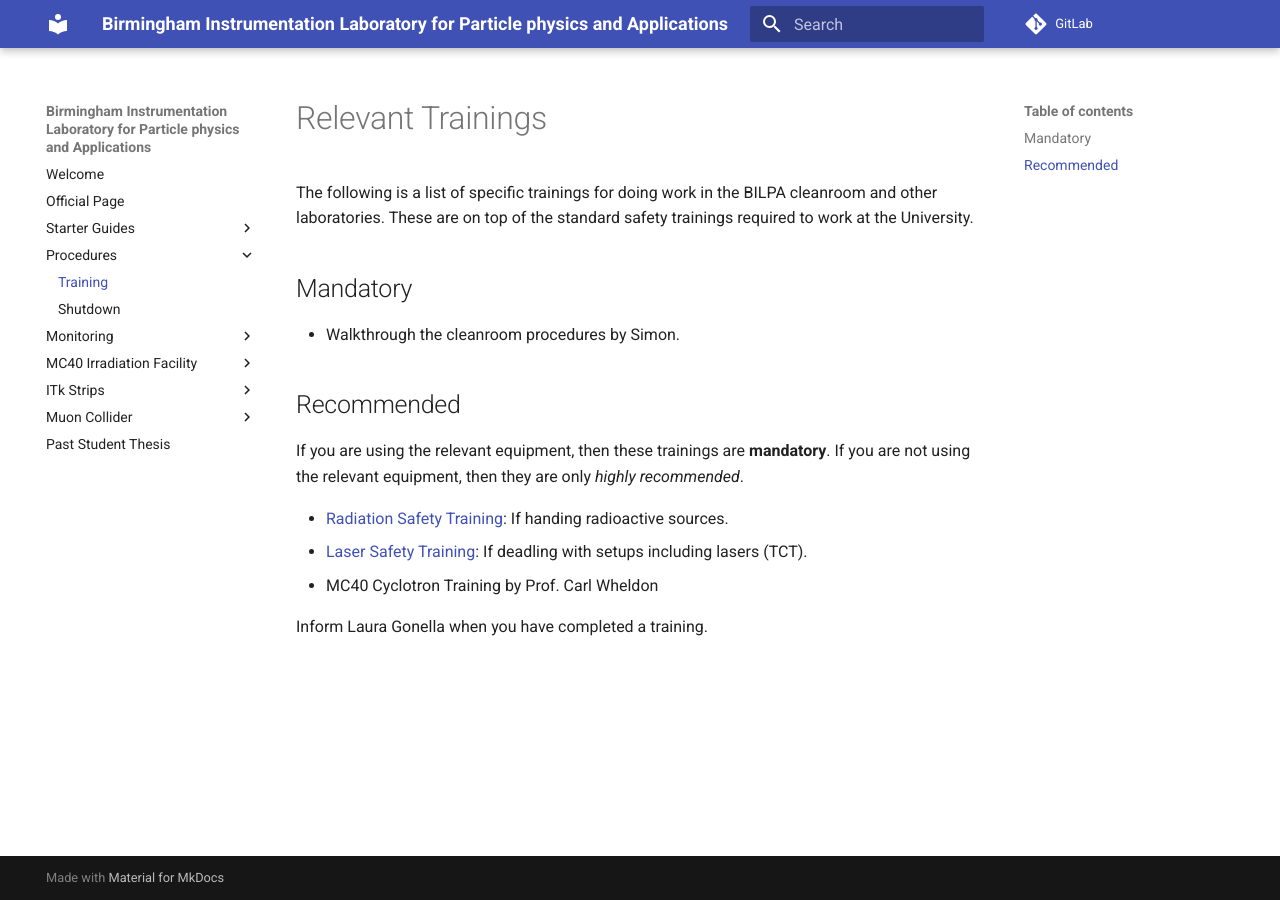
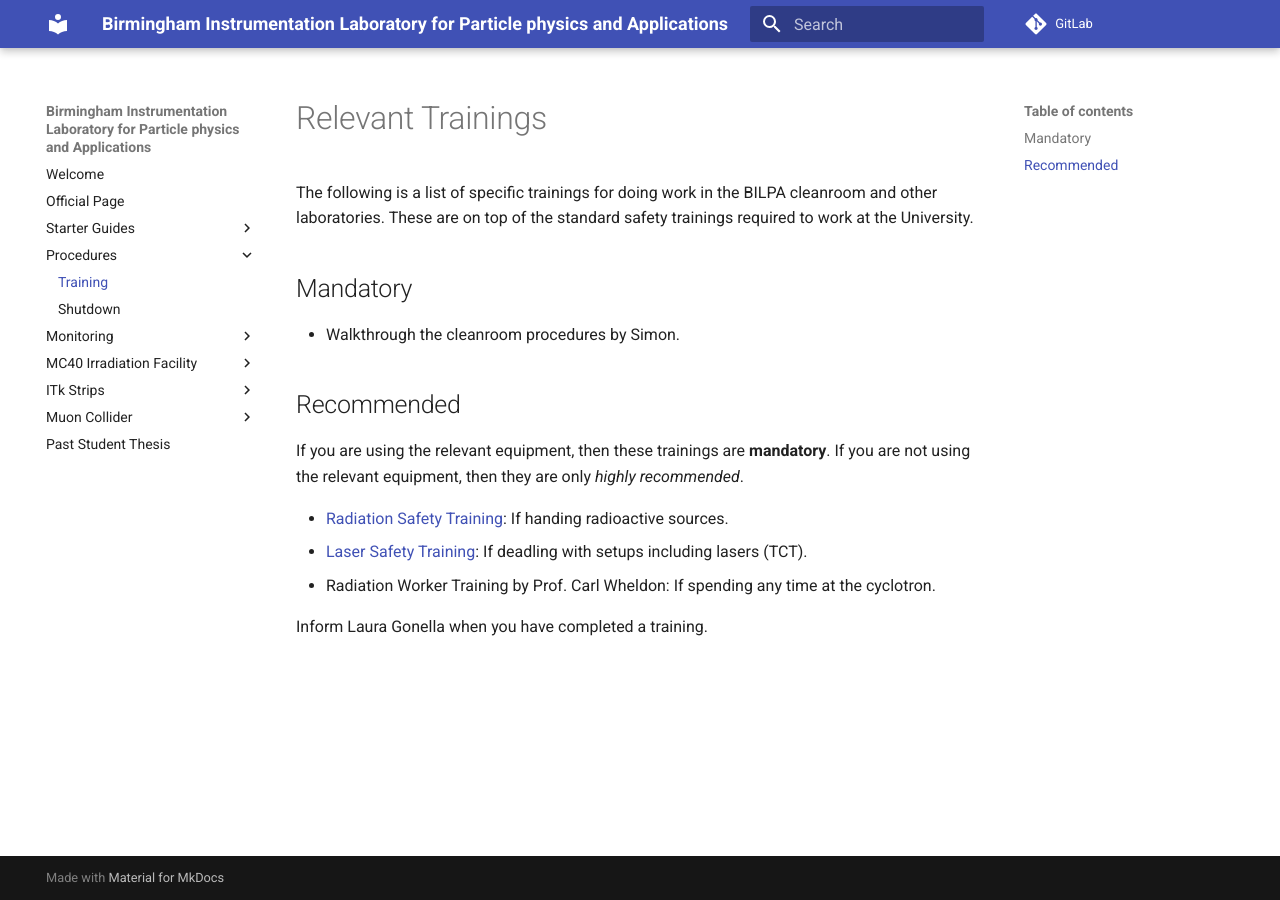
Before and after one commit to BILPAware/wiki, an MkDocs documentation site: the page built from docs/procedures/training.md, in a window 1280 px wide. Built offline with MkDocs 1.6.1 and Material for MkDocs 9.7.7, drawn with Linux system fonts in a browser that asks for light colours.

Commit message:
Update MC40 training name.

```diff
--- a/docs/procedures/training.md
+++ b/docs/procedures/training.md
@@ -10,6 +10,6 @@ If you are using the relevant equipment, then these trainings are **mandatory**.
 
 - [Radiation Safety Training](https://bham.sharepoint.com/sites/POD/SitePages/Ionising-Radiation-Awareness.aspx): If handing radioactive sources.
 - [Laser Safety Training](https://bham.sharepoint.com/sites/POD/SitePages/Laser-Safety-Awareness.aspx): If deadling with setups including lasers (TCT).
-- MC40 Cyclotron Training by Prof. Carl Wheldon
+- Radiation Worker Training by Prof. Carl Wheldon: If spending any time at the cyclotron.
 
 Inform Laura Gonella when you have completed a training.
```
